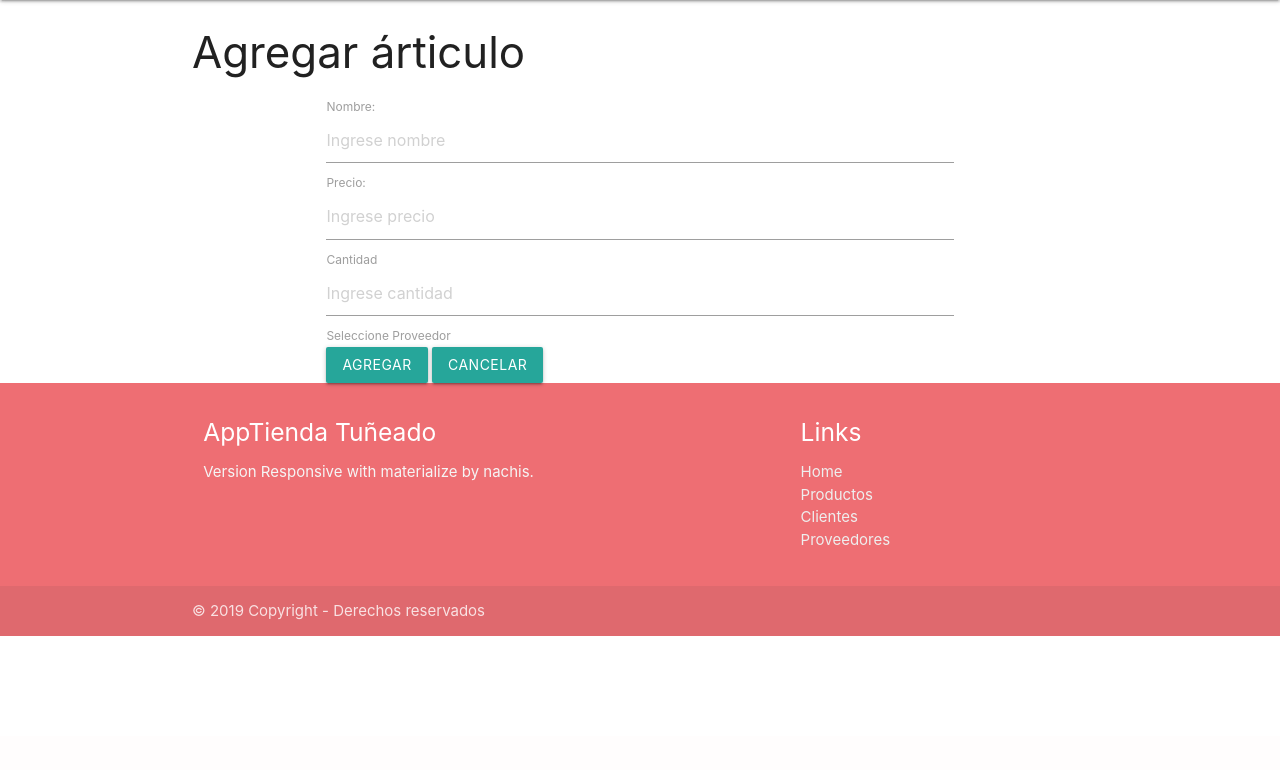
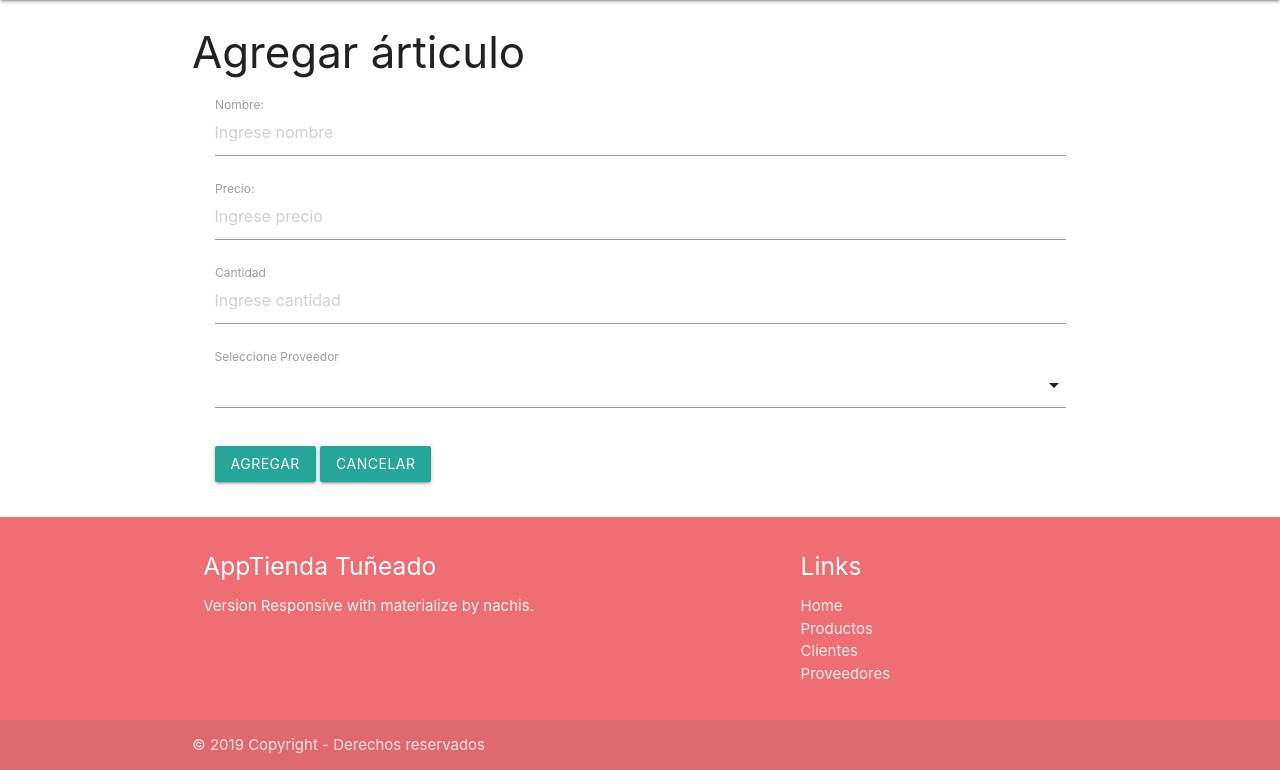
Before and after one commit to amazing79/patron_mvc_php, a PHP site: page /m_apptienda/index.php?url=Productos&accion=mostrar_agregar in a window 1280 px wide. Shown: the part 64-834 px from the top of the page. Before the commit the page ends 700 px from the top, so only its background shows below. Run offline with PHP 8.4, Linux system fonts and the light colour scheme; data that the repository does not hold is empty.

Commit message:
Finalizado las vistas de Productos y proveedores

```diff
--- a/view/ProductosView.php
+++ b/view/ProductosView.php
@@ -5,24 +5,24 @@ class ProductosView
     {
         ?>
         <h3>Agregar &aacute;rticulo</h3>
-        <div class="container" >
-            <form name="frmAlta" action="index.php?url=Productos&accion=<?php echo EnumAccion::Agregar(); ?>" method="post">
+        <div class="row" >
+            <form  class="col s12"  name="frmAlta" action="index.php?url=Productos&accion=<?php echo EnumAccion::Agregar(); ?>" method="post">
             <input type="hidden" name="hndId" value="-1" />
-            <div class="form-group">
-                <label>Nombre:</label>
-                <input type="text" name="txtNombre" class="form-control" required="true" placeholder="Ingrese nombre"/>
+            <div class="input-field col s12">
+                <input id="nombre" type="text" name="txtNombre" required="true" placeholder="Ingrese nombre"/>
+                <label for="nombre">Nombre:</label>
             </div>
-            <div class="form-group">
-                <label>Precio:</label>
-                <input type="text" name="txtPrecio" class="form-control" required="true" placeholder="Ingrese precio"/>
+            <div class="input-field col s12">
+                <input id="precio" type="text" name="txtPrecio" required="true" placeholder="Ingrese precio"/>
+                <label for="precio">Precio:</label>
             </div>
-            <div class="form-group">
-                <label>Cantidad</label>
-                <input type="text" name="txtCantidad" class="form-control" required="true" placeholder="Ingrese cantidad"/>
+            <div class="input-field col s12">
+                <input id="cantidad" type="text" name="txtCantidad" required="true" placeholder="Ingrese cantidad"/>
+                <label for="cantidad">Cantidad</label>
             </div>
-            <div class="form-group">
-                <label>Seleccione Proveedor</label>
-                <select name="cboProveedor" class="form-control">
+            <div class="input-field col s12">
+
+                <select name="cboProveedor">
                 <?php
                 foreach ($proveedores as $unProveedor)
                 {
@@ -31,38 +31,86 @@ class ProductosView
                 }
                 ?>
                 </select>
+                <label>Seleccione Proveedor</label>
             </div>
-            <div class="form-group">
-                <input type="submit"  class="btn btn-default" name="btnAgregar" value="Agregar" />
-                <input type="button"  class="btn btn-primary" name="btnCancelar" value="Cancelar" onclick="history.go(-1)" />
+            <div class="input-field col s12">
+                <input type="submit"  class="btn" name="btnAgregar" value="Agregar" />
+                <input type="button"  class="btn" name="btnCancelar" value="Cancelar" onclick="history.go(-1)" />
             </div>
             </form>
         </div>
         <?php
+        $this->inicializarSelect();
     }
 
     public function getVistaModificarProducto($unProducto, $proveedores)
     {
         ?>
         <h3>Editar &aacute;rticulo</h3>
-        <div class="container" >
-            <form name="frmEditar" action="index.php?url=Productos&accion=<?php echo EnumAccion::Modificar(); ?>" method="post">
+        <div class="row" >
+            <form class="col s12" name="frmEditar" action="index.php?url=Productos&accion=<?php echo EnumAccion::Modificar(); ?>" method="post">
             <input type="hidden" name="hndId" value="<?php echo $unProducto->getIdProducto() ;?>" />
-            <div class="form-group">
-                <label>Nombre:</label>
-                <input type="text" class="form-control" required="true" name="txtNombre" value="<?php echo $unProducto->getNombre() ; ?>" />
+            <div class="input-field col s12">
+                <input id="nombre" type="text" required="true" name="txtNombre" value="<?php echo $unProducto->getNombre() ; ?>" />
+                <label for="nombre">Nombre:</label>
             </div>
-            <div class="form-group">
-                <label>Precio:</label>
-                <input type="text" class="form-control" required="true" name="txtPrecio" value="<?php echo $unProducto->getPrecio() ; ?>" />
+            <div class="input-field col s12">
+                <input type="text" required="true" name="txtPrecio" value="<?php echo $unProducto->getPrecio() ; ?>" />
+                <label for="txtPrecio">Precio:</label>
             </div>
-            <div class="form-group">
-                <label>Cantidad</label>
-                <input type="text" class="form-control" required="true" name="txtCantidad" value="<?php echo $unProducto->getCantidad() ; ?>" />
+            <div class="input-field col s12">
+                <input type="text" required="true" name="txtCantidad" value="<?php echo $unProducto->getCantidad() ; ?>" />
+                <label for="txtCantidad">Cantidad</label>
             </div>
-            <div class="form-group">
+            <div class="input-field col s12">
+                <select name="cboProveedor">
+                <?php
+                foreach ($proveedores as $unProveedor)
+                {
+                    $es_activo = '';
+                    if ($unProveedor->getIdProveedor() == $unProducto->getProveedor()->getIdProveedor())
+                    {
+                        $es_activo = 'selected="selected"';
+                    }
+                    $html_cbo = '<option value="'.$unProveedor->getIdProveedor().'" '. $es_activo . '>'. $unProveedor->getNombreProveedor() . '</option>';
+                    echo $html_cbo;
+                }
+                ?>
+                </select>
+                <label for="cboProveedor">Seleccione Proveedor</label>
+            </div>
+            <div class="input-field col s12">
+            <input type="submit"  class="btn btn-default" name="btnModificar" value="Modificar" />
+            <input type="button"  class="btn btn-primary" name="btnCancelar" value="Cancelar" onclick="history.go(-1)" />
+            </div>
+            </form>
+        </div>
+        <?php
+         $this->inicializarSelect();
+    }
+
+    public function getVistaEliminarProducto($unProducto, $proveedores)
+    {
+        ?>
+        <h3>Eliminar &aacute;rticulo</h3>
+        <div class="row" >
+        <form class="col s12" name="frmEliminar" action="index.php?url=Productos&accion=<?php echo EnumAccion::Eliminar(); ?>" method="post">
+        <input type="hidden" name="hndId" value="<?php echo $unProducto->getIdProducto() ;?>" />
+            <div class="input-field col s12">
+                <input id="nombre" type="text" required="true" name="txtNombre" value="<?php echo $unProducto->getNombre() ; ?>" />
+                <label for="nombre">Nombre:</label>
+            </div>
+            <div class="input-field col s12">
+                <input type="text" required="true" name="txtPrecio" value="<?php echo $unProducto->getPrecio() ; ?>" />
+                <label for="txtPrecio">Precio:</label>
+            </div>
+            <div class="input-field col s12">
+                <input type="text" required="true" name="txtCantidad" value="<?php echo $unProducto->getCantidad() ; ?>" />
+                <label for="txtCantidad">Cantidad</label>
+            </div>
+        <div class="input-field col s12">
                 <label>Seleccione Proveedor</label>
-                <select name="cboProveedor" class="form-control">
+                <select name="cboProveedor">
                 <?php
                 foreach ($proveedores as $unProveedor)
                 {
@@ -77,65 +125,21 @@ class ProductosView
                 ?>
                 </select>
             </div>
-            <div class="form-group">
-            <input type="submit"  class="btn btn-default" name="btnModificar" value="Modificar" />
-            <input type="button"  class="btn btn-primary" name="btnCancelar" value="Cancelar" onclick="history.go(-1)" />
-            </div>
-            </form>
-        </div>
-        <?php
-    }
-
-    public function getVistaEliminarProducto($unProducto, $proveedores)
-    {
-        ?>
-        <h3>Eliminar &aacute;rticulo</h3>
-        <div class="container" >
-        <form name="frmEliminar" action="index.php?url=Productos&accion=<?php echo EnumAccion::Eliminar(); ?>" method="post">
-        <input type="hidden" name="hndId" value="<?php echo $unProducto->getIdProducto() ;?>" />
-        <div class="form-group">
-            <label>Nombre:</label>
-            <input type="text" class="form-control" required="true" name="txtNombre" value="<?php echo $unProducto->getNombre() ; ?>" />
-        </div>
-        <div class="form-group">
-            <label>Precio:</label>
-            <input type="text" class="form-control" required="true" name="txtPrecio" value="<?php echo $unProducto->getPrecio() ; ?>" />
-        </div>
-        <div class="form-group">
-            <label>Cantidad</label>
-            <input type="text" class="form-control" required="true" name="txtCantidad" value="<?php echo $unProducto->getCantidad() ; ?>" />
-        </div>
-        <div class="form-group">
-                <label>Seleccione Proveedor</label>
-                <select name="cboProveedor" class="form-control">
-                <?php
-                foreach ($proveedores as $unProveedor)
-                {
-                    $es_activo = '';
-                    if ($unProveedor->getIdProveedor() == $unProducto->getProveedor()->getIdProveedor())
-                    {
-                        $es_activo = 'selected="selected"';
-                    }
-                    $html_cbo = '<option value="'.$unProveedor->getIdProveedor().'" '. $es_activo . '>'. $unProveedor->getNombreProveedor() . '</option>';
-                    echo $html_cbo;
-                }
-                ?>
-                </select>
-            </div>
-        <div class="form-group">
-            <input type="submit"  class="btn btn-default" name="btnEliminar" value="Eliminar" />
-            <input type="button"  class="btn btn-primary" name="btnCancelar" value="Cancelar" onclick="history.go(-1)" />
+        <div class="input-field col s12">
+            <input type="submit"  class="btn" name="btnEliminar" value="Eliminar" />
+            <input type="button"  class="btn" name="btnCancelar" value="Cancelar" onclick="history.go(-1)" />
             </div>
         </form>
         </div>
         <?php
+         $this->inicializarSelect();
     }
 
     public function getVistaProductos ($lista_productos)
     {
     ?>
         <h3>Listado de Productos</h3>
-        <table  class="table table-hover">
+        <table  class="responsive-table">
         <thead>
 				<tr>
 					<th>Nombre Producto</th>
@@ -145,7 +149,8 @@ class ProductosView
 					<th>&nbsp;</th>
 					<th>&nbsp;</th>
 				</tr>
-		</thead>
+        </thead>
+        <tbody>
         <?php
             if(count($lista_productos) > 0)
             {
@@ -165,6 +170,7 @@ class ProductosView
                 echo '<tr><td colspan="6">Aun no se han cargado Datos! Pulse el boton para agregar alguno</td></tr>';
             }
         ?>
+        </tbody>
         </table>
         <form name="frmAlta" method="POST" action="index.php?url=Productos&accion=<?php echo EnumAccion::Mostrar_Agregar() ?>">
             <input type="Submit" class="btn btn-primary" name="btnAgregar" value="Agregar Producto" />
@@ -227,7 +233,7 @@ class ProductosView
     {
         $html = '<form name="frmEditar_' .$id. '" action="index.php?url=Productos&accion='. EnumAccion::Mostrar_Editar(). '" method="POST" >';
         $html .= '<input type="hidden" name="hdn_key" value="'. $id .'" >';
-        $html .= '<input type="Submit" class="btn btn-default" name="btnEditar" value="Editar Articulo" >';
+        $html .= '<input type="Submit" class="btn" name="btnEditar" value="Editar Articulo" >';
         $html .= '</form>';
 
         return $html;
@@ -237,7 +243,7 @@ class ProductosView
     {
         $html = '<form name="frmEditar_' .$id. '" action="index.php?url=Productos&accion='. EnumAccion::Mostrar_Eliminar(). '" method="POST" >';
         $html .= '<input type="hidden" name="hdn_key" value="'. $id .'" >';
-        $html .= '<input type="Submit" class="btn btn-default" name="btnEliminar" value="Eliminar Articulo" >';
+        $html .= '<input type="Submit" class="btn" name="btnEliminar" value="Eliminar Articulo" >';
         $html .= '</form>';
 
         return $html;
@@ -248,6 +254,19 @@ class ProductosView
         return basename( __FILE__ );
     }
 
+    private function inicializarSelect ()
+    {
+        //este codigo es requerido por materialize, para que muestre los selects tuneas
+        echo "
+        <script>
+        document.addEventListener('DOMContentLoaded', function() {
+            var elems = document.querySelectorAll('select');
+            var instances = M.FormSelect.init(elems, {});
+          });
+        </script>
+        ";
+    }
+
 }
 
 ?>
```
Also changed, not shown: view/ProveedoresView.php (+34 -32 lines).
